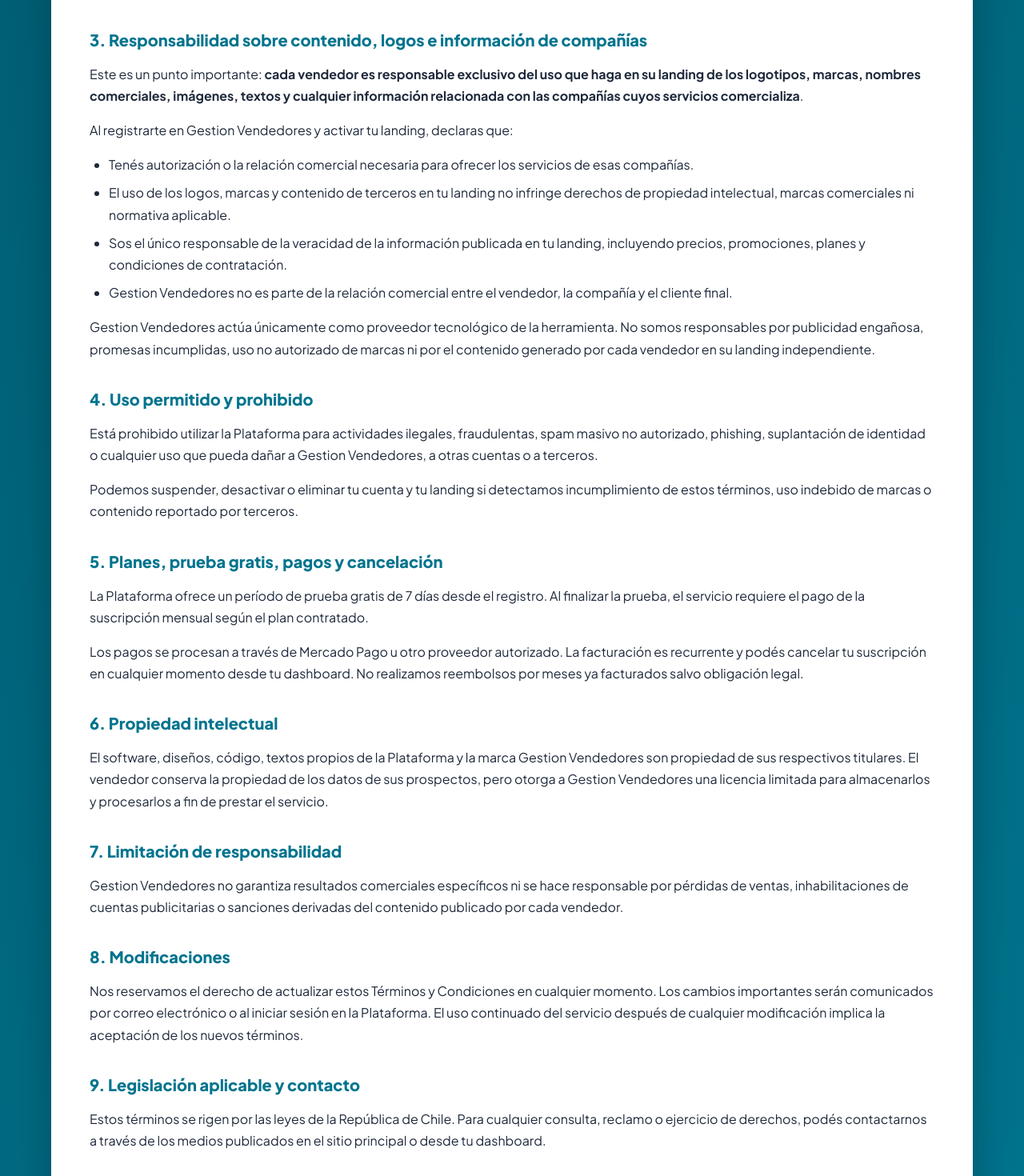
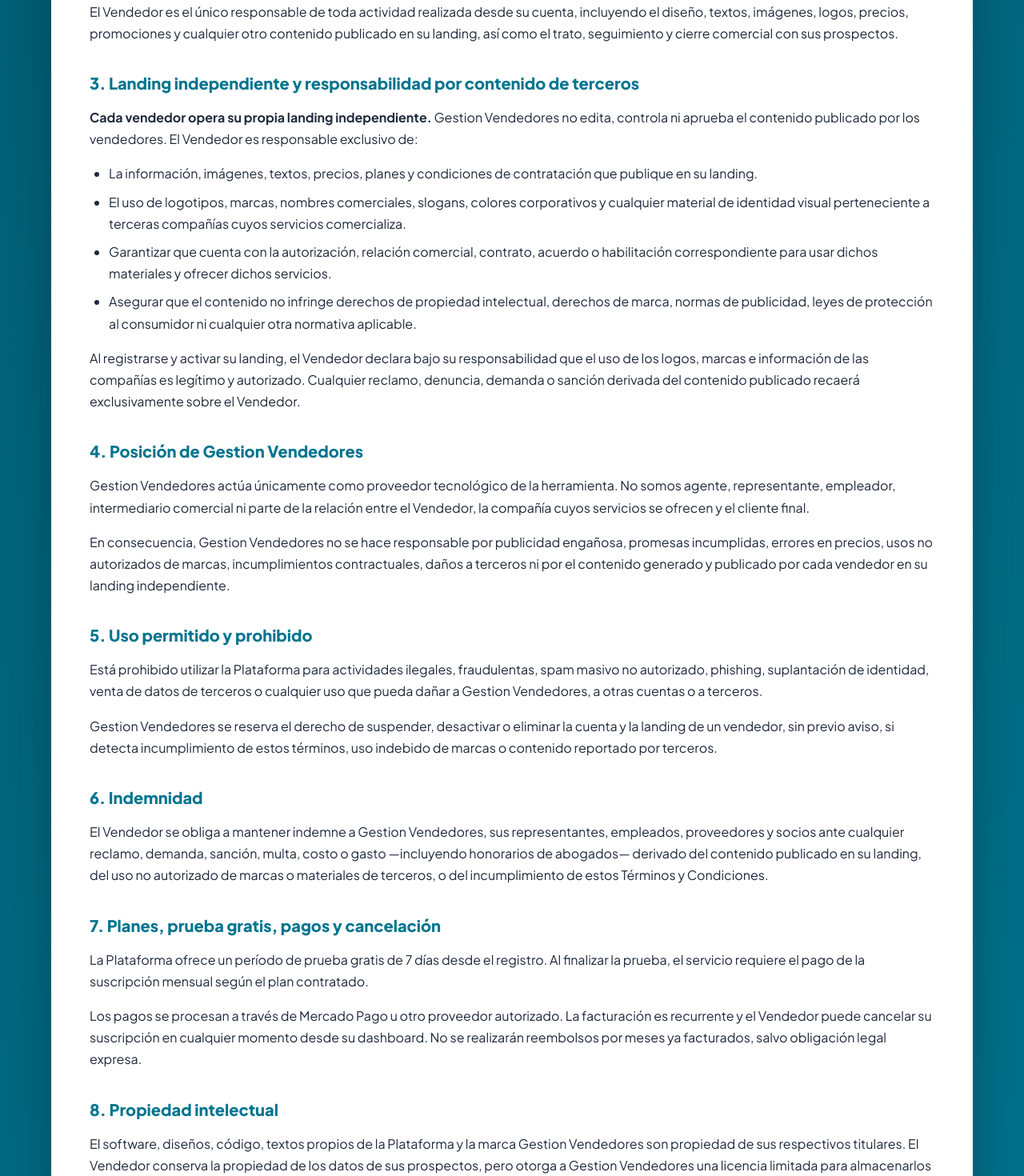
Before and after one commit to francosaav1998/mundo-crm, a Next.js app: page /terminos-y-condiciones in a window 1280 px wide. Shown: the part 840-2310 px from the top of the page at 80% size. Built offline with nearby package versions, Linux system fonts and the light colour scheme; no server answers; the database is empty.

Commit message:
refactor(terms): mejora redacción legal y cláusula de indemnidad del vendedor

```diff
--- a/app/terminos-y-condiciones/page.js
+++ b/app/terminos-y-condiciones/page.js
@@ -100,73 +100,83 @@
 
             <div className="privacy-content">
               <p>
-                Bienvenido/a a <strong>Gestion Vendedores</strong>. Estos Términos y Condiciones regulan el uso de nuestra plataforma de CRM, landings de captación y herramientas comerciales (en adelante, la Plataforma). Al registrarte, iniciar sesión o utilizar cualquiera de nuestros servicios, aceptás cumplir con lo aquí establecido.
+                Bienvenido/a a <strong>Gestion Vendedores</strong>. Estos Términos y Condiciones regulan el acceso y uso de nuestra plataforma de CRM, landings de captación y herramientas comerciales (en adelante, la Plataforma). Al registrarte, iniciar sesión o utilizar cualquiera de nuestros servicios, aceptás de forma expresa e irrevocable cumplir con lo aquí establecido.
               </p>
 
               <h2>1. Objeto del servicio</h2>
               <p>
-                Gestion Vendedores es una herramienta tecnológica que permite a vendedores independientes crear su propia página de captación (landing), gestionar prospectos, realizar seguimiento comercial y automatizar parte de su proceso de ventas.
+                Gestion Vendedores es una plataforma tecnológica que permite a vendedores independientes crear una página de captación (landing) propia, gestionar prospectos, realizar seguimiento comercial y automatizar parte de su proceso de ventas. La Plataforma no comercializa directamente los servicios de las compañías: solo facilita las herramientas para que cada vendedor lo haga de forma autónoma.
               </p>
 
               <h2>2. Registro y cuentas de vendedor</h2>
               <p>
-                Para usar la Plataforma debes crear una cuenta con datos veraces y mantenerlos actualizos. Cada vendedor registrado recibe su propia landing independiente, bajo su responsabilidad, con un enlace personalizado o subdominio asociado a su cuenta.
+                Para usar la Plataforma debes crear una cuenta con datos veraces, completos y mantenerlos actualizados. Cada cuenta de vendedor genera una landing independiente, bajo un enlace personalizado o subdominio propio de ese vendedor. La cuenta y la landing son personales e intransferibles.
               </p>
               <p>
-                La cuenta es personal e intransferible. Vos sos responsable de toda actividad realizada desde tu cuenta, incluyendo el contenido publicado en tu landing y el trato con tus prospectos.
+                El Vendedor es el único responsable de toda actividad realizada desde su cuenta, incluyendo el diseño, textos, imágenes, logos, precios, promociones y cualquier otro contenido publicado en su landing, así como el trato, seguimiento y cierre comercial con sus prospectos.
               </p>
 
-              <h2>3. Responsabilidad sobre contenido, logos e información de compañías</h2>
+              <h2>3. Landing independiente y responsabilidad por contenido de terceros</h2>
               <p>
-                Este es un punto importante: <strong>cada vendedor es responsable exclusivo del uso que haga en su landing de los logotipos, marcas, nombres comerciales, imágenes, textos y cualquier información relacionada con las compañías cuyos servicios comercializa</strong>.
+                <strong>Cada vendedor opera su propia landing independiente.</strong> Gestion Vendedores no edita, controla ni aprueba el contenido publicado por los vendedores. El Vendedor es responsable exclusivo de:
+              </p>
+              <ul>
+                <li>La información, imágenes, textos, precios, planes y condiciones de contratación que publique en su landing.</li>
+                <li>El uso de logotipos, marcas, nombres comerciales, slogans, colores corporativos y cualquier material de identidad visual perteneciente a terceras compañías cuyos servicios comercializa.</li>
+                <li>Garantizar que cuenta con la autorización, relación comercial, contrato, acuerdo o habilitación correspondiente para usar dichos materiales y ofrecer dichos servicios.</li>
+                <li>Asegurar que el contenido no infringe derechos de propiedad intelectual, derechos de marca, normas de publicidad, leyes de protección al consumidor ni cualquier otra normativa aplicable.</li>
+              </ul>
+              <p>
+                Al registrarse y activar su landing, el Vendedor declara bajo su responsabilidad que el uso de los logos, marcas e información de las compañías es legítimo y autorizado. Cualquier reclamo, denuncia, demanda o sanción derivada del contenido publicado recaerá exclusivamente sobre el Vendedor.
+              </p>
+
+              <h2>4. Posición de Gestion Vendedores</h2>
+              <p>
+                Gestion Vendedores actúa únicamente como proveedor tecnológico de la herramienta. No somos agente, representante, empleador, intermediario comercial ni parte de la relación entre el Vendedor, la compañía cuyos servicios se ofrecen y el cliente final.
               </p>
               <p>
-                Al registrarte en Gestion Vendedores y activar tu landing, declaras que:
-              </p>
-              <ul>
-                <li>Tenés autorización o la relación comercial necesaria para ofrecer los servicios de esas compañías.</li>
-                <li>El uso de los logos, marcas y contenido de terceros en tu landing no infringe derechos de propiedad intelectual, marcas comerciales ni normativa aplicable.</li>
-                <li>Sos el único responsable de la veracidad de la información publicada en tu landing, incluyendo precios, promociones, planes y condiciones de contratación.</li>
-                <li>Gestion Vendedores no es parte de la relación comercial entre el vendedor, la compañía y el cliente final.</li>
-              </ul>
-              <p>
-                Gestion Vendedores actúa únicamente como proveedor tecnológico de la herramienta. No somos responsables por publicidad engañosa, promesas incumplidas, uso no autorizado de marcas ni por el contenido generado por cada vendedor en su landing independiente.
+                En consecuencia, Gestion Vendedores no se hace responsable por publicidad engañosa, promesas incumplidas, errores en precios, usos no autorizados de marcas, incumplimientos contractuales, daños a terceros ni por el contenido generado y publicado por cada vendedor en su landing independiente.
               </p>
 
-              <h2>4. Uso permitido y prohibido</h2>
+              <h2>5. Uso permitido y prohibido</h2>
               <p>
-                Está prohibido utilizar la Plataforma para actividades ilegales, fraudulentas, spam masivo no autorizado, phishing, suplantación de identidad o cualquier uso que pueda dañar a Gestion Vendedores, a otras cuentas o a terceros.
+                Está prohibido utilizar la Plataforma para actividades ilegales, fraudulentas, spam masivo no autorizado, phishing, suplantación de identidad, venta de datos de terceros o cualquier uso que pueda dañar a Gestion Vendedores, a otras cuentas o a terceros.
               </p>
               <p>
-                Podemos suspender, desactivar o eliminar tu cuenta y tu landing si detectamos incumplimiento de estos términos, uso indebido de marcas o contenido reportado por terceros.
+                Gestion Vendedores se reserva el derecho de suspender, desactivar o eliminar la cuenta y la landing de un vendedor, sin previo aviso, si detecta incumplimiento de estos términos, uso indebido de marcas o contenido reportado por terceros.
               </p>
 
-              <h2>5. Planes, prueba gratis, pagos y cancelación</h2>
+              <h2>6. Indemnidad</h2>
+              <p>
+                El Vendedor se obliga a mantener indemne a Gestion Vendedores, sus representantes, empleados, proveedores y socios ante cualquier reclamo, demanda, sanción, multa, costo o gasto —incluyendo honorarios de abogados— derivado del contenido publicado en su landing, del uso no autorizado de marcas o materiales de terceros, o del incumplimiento de estos Términos y Condiciones.
+              </p>
+
+              <h2>7. Planes, prueba gratis, pagos y cancelación</h2>
               <p>
                 La Plataforma ofrece un período de prueba gratis de 7 días desde el registro. Al finalizar la prueba, el servicio requiere el pago de la suscripción mensual según el plan contratado.
               </p>
               <p>
-                Los pagos se procesan a través de Mercado Pago u otro proveedor autorizado. La facturación es recurrente y podés cancelar tu suscripción en cualquier momento desde tu dashboard. No realizamos reembolsos por meses ya facturados salvo obligación legal.
+                Los pagos se procesan a través de Mercado Pago u otro proveedor autorizado. La facturación es recurrente y el Vendedor puede cancelar su suscripción en cualquier momento desde su dashboard. No se realizarán reembolsos por meses ya facturados, salvo obligación legal expresa.
               </p>
 
-              <h2>6. Propiedad intelectual</h2>
+              <h2>8. Propiedad intelectual</h2>
               <p>
-                El software, diseños, código, textos propios de la Plataforma y la marca Gestion Vendedores son propiedad de sus respectivos titulares. El vendedor conserva la propiedad de los datos de sus prospectos, pero otorga a Gestion Vendedores una licencia limitada para almacenarlos y procesarlos a fin de prestar el servicio.
+                El software, diseños, código, textos propios de la Plataforma y la marca Gestion Vendedores son propiedad de sus respectivos titulares. El Vendedor conserva la propiedad de los datos de sus prospectos, pero otorga a Gestion Vendedores una licencia limitada para almacenarlos y procesarlos a fin de prestar el servicio.
               </p>
 
-              <h2>7. Limitación de responsabilidad</h2>
+              <h2>9. Limitación de responsabilidad</h2>
               <p>
-                Gestion Vendedores no garantiza resultados comerciales específicos ni se hace responsable por pérdidas de ventas, inhabilitaciones de cuentas publicitarias o sanciones derivadas del contenido publicado por cada vendedor.
+                Gestion Vendedores no garantiza resultados comerciales específicos, número de prospectos, conversiones ni ventas. Tampoco se hace responsable por pérdidas de ingresos, inhabilitaciones de cuentas publicitarias, bloqueos de dominios o sanciones derivadas del contenido publicado por cada vendedor en su landing independiente.
               </p>
 
-              <h2>8. Modificaciones</h2>
+              <h2>10. Modificaciones</h2>
               <p>
-                Nos reservamos el derecho de actualizar estos Términos y Condiciones en cualquier momento. Los cambios importantes serán comunicados por correo electrónico o al iniciar sesión en la Plataforma. El uso continuado del servicio después de cualquier modificación implica la aceptación de los nuevos términos.
+                Gestion Vendedores se reserva el derecho de actualizar estos Términos y Condiciones en cualquier momento. Los cambios importantes serán comunicados por correo electrónico o al iniciar sesión en la Plataforma. El uso continuado del servicio después de cualquier modificación implica la aceptación de los nuevos términos.
               </p>
 
-              <h2>9. Legislación aplicable y contacto</h2>
+              <h2>11. Legislación aplicable y contacto</h2>
               <p>
-                Estos términos se rigen por las leyes de la República de Chile. Para cualquier consulta, reclamo o ejercicio de derechos, podés contactarnos a través de los medios publicados en el sitio principal o desde tu dashboard.
+                Estos términos se rigen por las leyes de la República de Chile. Para cualquier consulta, reclamo o ejercicio de derechos, el Vendedor puede contactarnos a través de los medios publicados en el sitio principal o desde su dashboard.
               </p>
             </div>
 
```
